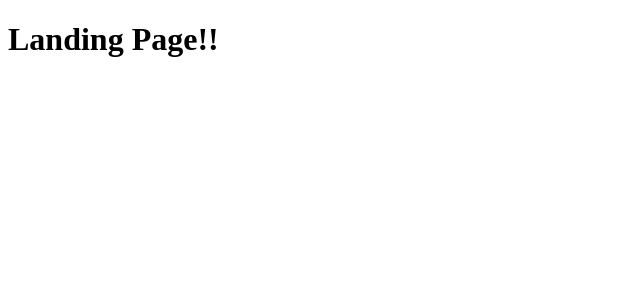
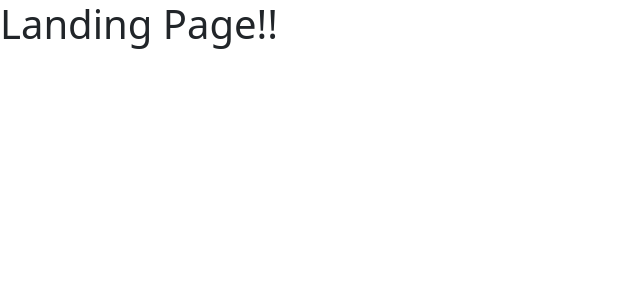
Before and after one commit to filipecsoares/ticketing, a Next.js app in the folder client/: page / in a window 1280 px wide. Shown: the top 300 px of the page, without its empty margins (0-640 px from the left). Built offline with nearby package versions, Linux system fonts and the light colour scheme.

Commit message:
add bootstrap to client

```diff
--- a/client/package.json
+++ b/client/package.json
@@ -10,6 +10,7 @@
   "author": "",
   "license": "ISC",
   "dependencies": {
+    "bootstrap": "^5.1.3",
     "next": "^12.1.0",
     "react": "^17.0.2",
     "react-dom": "^17.0.2"
--- /dev/null
+++ b/client/pages/_app.js
@@ -0,0 +1,11 @@
+import 'bootstrap/dist/css/bootstrap.css';
+
+const AppComponent = ({ Component, pageProps }) => {
+  return (
+    <div>
+      <Component {...pageProps} />
+    </div>
+  );
+};
+
+export default AppComponent;
```
Also changed, not shown: 1 other file (tests, documents, lock files or other folders).
